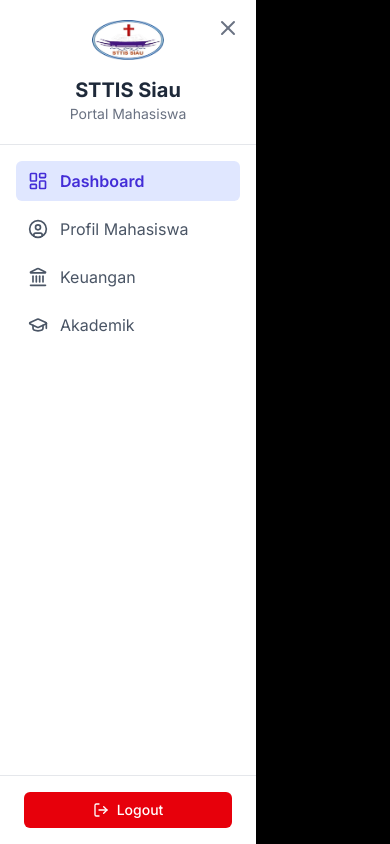
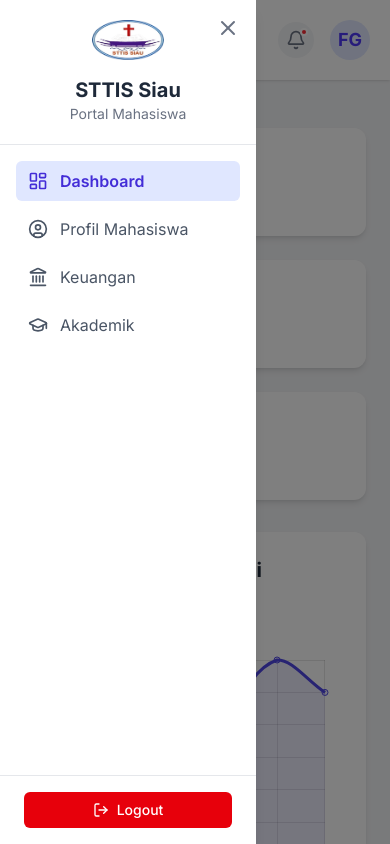
Before and after one commit to Greenson22/siau-app, a Next.js app: page /mahasiswa in a window 390 px wide. Both pictures are taken after a click on the button 28 px from the left and 40 px from the top of the page. Built offline with nearby package versions, Linux system fonts and the light colour scheme.

Commit message:
fix(app layout): memperbaiki background transparan pada saat sidebar aktif di mode smartphone

```diff
--- a/src/components/layouts/AppLayout.tsx
+++ b/src/components/layouts/AppLayout.tsx
@@ -30,7 +30,7 @@
     <div className="relative min-h-screen md:flex bg-gray-100 font-sans">
       {isSidebarOpen && (
         <div
-          className="fixed inset-0 z-20 bg-black bg-opacity-50 md:hidden"
+          className="fixed inset-0 z-20 bg-black/50 md:hidden"
           onClick={() => setIsSidebarOpen(false)}
         ></div>
       )}
```
